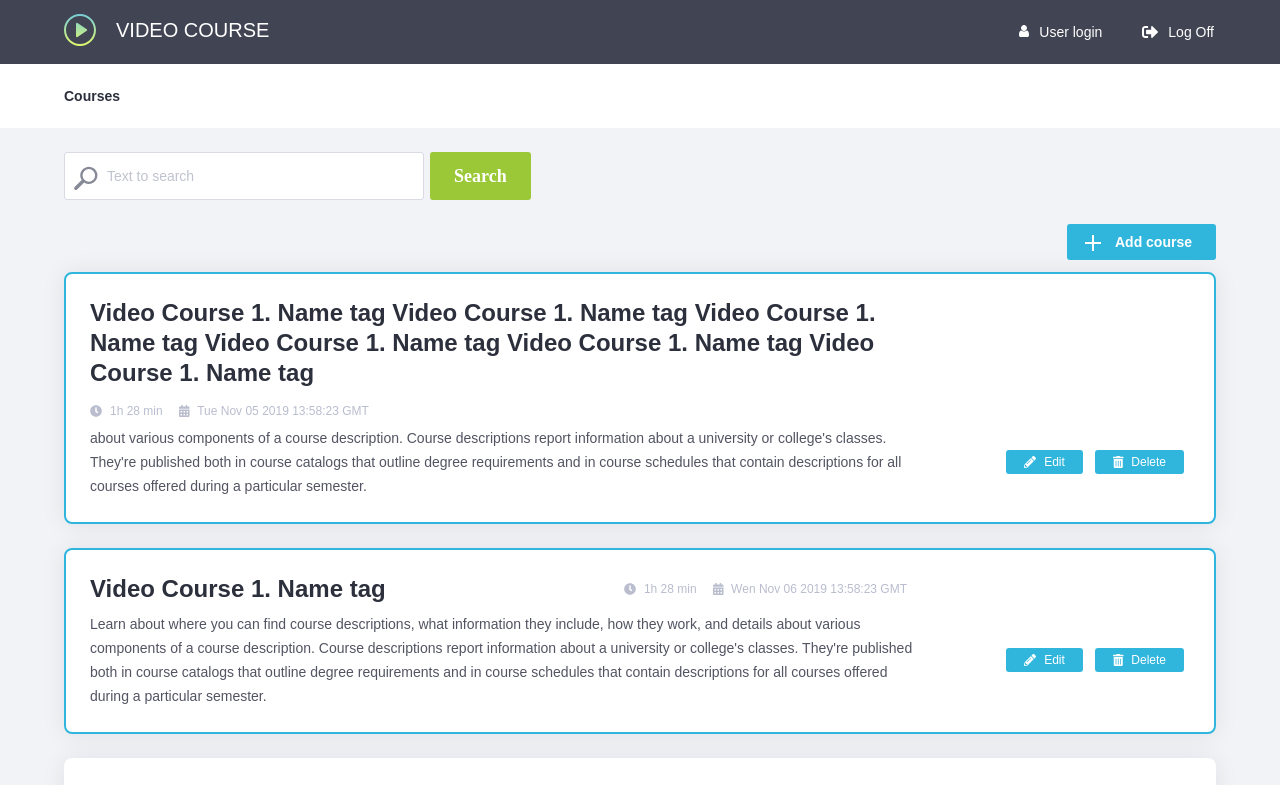
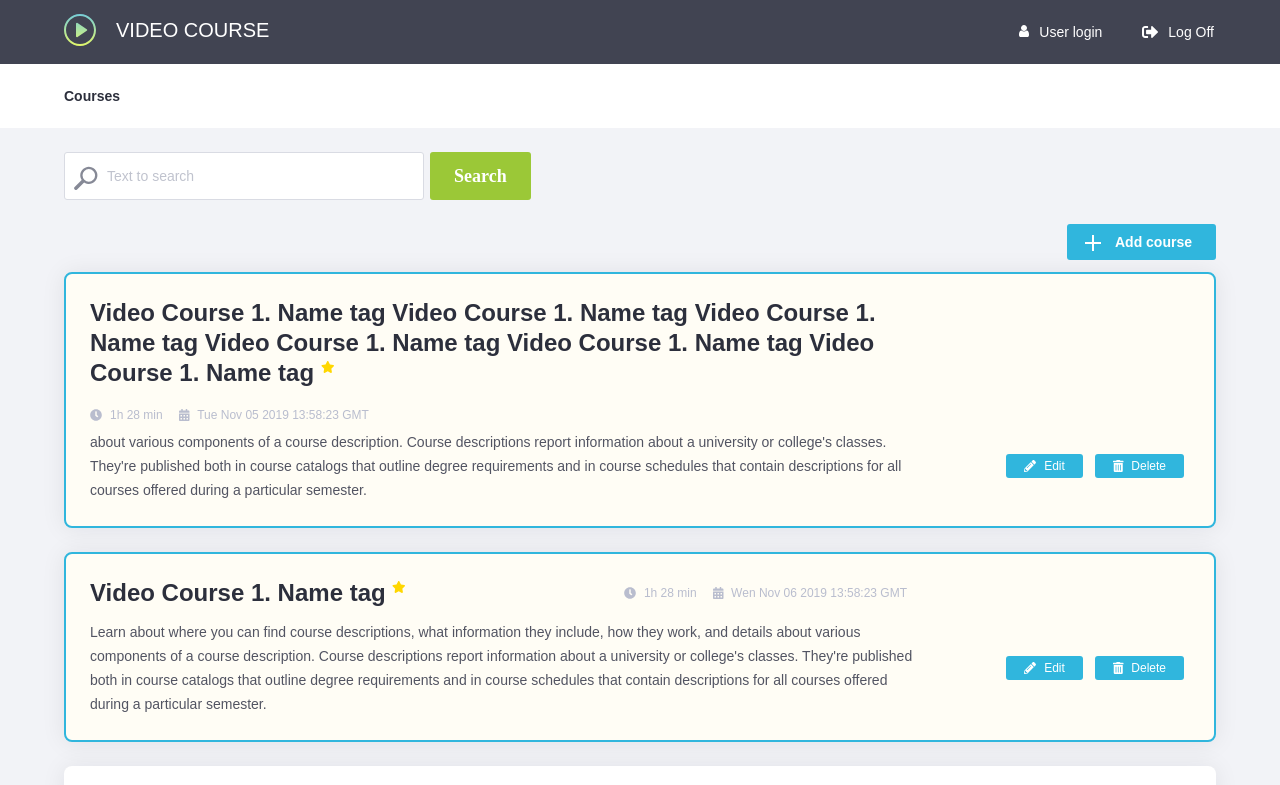
Before and after one commit to NataliaKirishun/AngularMentoring, an Angular app in the folder client/: page /course in a window 1280 px wide. Shown: the top 785 px of the page. Built offline with nearby package versions, Linux system fonts and the light colour scheme.

Commit message:
Task-4 Add top rated field to the course item and appropriate behaviour according to it

```diff
--- a/client/src/app/color.less
+++ b/client/src/app/color.less
@@ -10,3 +10,4 @@
 @sick-green: #9bc837;
 @dark-sky-blue: #30b6dd;
 @soft-blue: #577ce6;
+@gold: #ffd700;
--- a/client/src/app/course/components/course-item/course-item.component.html
+++ b/client/src/app/course/components/course-item/course-item.component.html
@@ -1,7 +1,8 @@
-<div class="course-item" [appCircleRound]="color">
-<!--<div class="course-item">-->
+<div class="course-item" [appCircleRound]="color" [ngClass]="{'top-rated': topRated}">
   <div class="course-item__header">
-    <h3 class="course-item__title">{{courseItem.title}}</h3>
+    <h3 class="course-item__title">{{courseItem.title}}
+      <fa-icon *ngIf="topRated" class="course-item__star-icon" [icon]="faStar"></fa-icon>
+    </h3>
     <div class="course-item__info-wrapper">
       <fa-icon class="course-item__icon" [icon]="faClock"></fa-icon>
       <span class="course-item__duration">{{courseItem.duration}}</span>
--- a/client/src/app/course/components/course-item/course-item.component.less
+++ b/client/src/app/course/components/course-item/course-item.component.less
@@ -8,6 +8,10 @@
   box-shadow: 0 1px 24px 0 rgba(18, 21, 35, 0.08);
   padding: 24px;
   margin-bottom: 24px;
+
+  &.top-rated {
+    background-color: lighten(@gold, 48%);
+  }
 
   &__header {
     display: flex;
@@ -22,6 +26,13 @@
     font-weight: 600;
     color: @dark;
     margin-bottom: 8px;
+  }
+
+  &__star-icon {
+    position: relative;
+    top: -10px;
+    color: @gold;
+    font-size: 12px;
   }
 
   &__info-wrapper {
--- a/client/src/app/course/components/course-item/course-item.component.ts
+++ b/client/src/app/course/components/course-item/course-item.component.ts
@@ -1,7 +1,7 @@
-import { Component, EventEmitter, Input, Output, OnChanges, } from '@angular/core';
+import {Component, EventEmitter, Input, Output, OnChanges, OnInit } from '@angular/core';
 import { ICourseListItem } from '../../models/course-list-item';
 
-import { faClock, faCalendarAlt, faPencilAlt, faTrashAlt } from '@fortawesome/free-solid-svg-icons';
+import { faClock, faCalendarAlt, faPencilAlt, faTrashAlt, faStar } from '@fortawesome/free-solid-svg-icons';
 
 import { COLORS } from '../../../config/colors.config';
 
@@ -10,7 +10,7 @@ import { COLORS } from '../../../config/colors.config';
   templateUrl: './course-item.component.html',
   styleUrls: ['./course-item.component.less']
 })
-export class CourseItemComponent implements OnChanges{
+export class CourseItemComponent implements OnInit, OnChanges {
   @Input() courseItem: ICourseListItem;
   @Output() delete: EventEmitter<string> = new EventEmitter<string>();
 
@@ -18,8 +18,10 @@ export class CourseItemComponent implements OnChanges{
   public faCalendarAlt = faCalendarAlt;
   public faPencilAlt = faPencilAlt;
   public faTrashAlt = faTrashAlt;
+  public faStar = faStar;
 
   public color: string = null;
+  public topRated: boolean;
 
   ngOnChanges(): void {
     const dateDiff = this.getDateDifferance();
@@ -29,6 +31,10 @@ export class CourseItemComponent implements OnChanges{
     if ( dateDiff < 0 ) {
       this.color = COLORS.BLUE;
     }
+  }
+
+  ngOnInit(): void {
+    this.topRated = this.courseItem.topRated;
   }
 
   private getDateDifferance(): number {
--- a/client/src/app/course/models/course-list-item.ts
+++ b/client/src/app/course/models/course-list-item.ts
@@ -4,4 +4,5 @@ export interface ICourseListItem {
   duration: string;
   date: string;
   description: string;
+  topRated: boolean;
 }
--- a/client/src/app/course/services/course.service.ts
+++ b/client/src/app/course/services/course.service.ts
@@ -11,21 +11,24 @@ export class CourseService {
       title: 'Video Course 1. Name tag Video Course 1. Name tag Video Course 1. Name tag Video Course 1. Name tag Video Course 1. Name tag Video Course 1. Name tag',
       duration: '1h 28 min',
       date: 'Tue Nov 05 2019 13:58:23 GMT',
-      description: 'about various components of a course description. Course descriptions report information about a university or college\'s classes. They\'re published both in course catalogs that outline degree requirements and in course schedules that contain descriptions for all courses offered during a particular semester.'
+      description: 'about various components of a course description. Course descriptions report information about a university or college\'s classes. They\'re published both in course catalogs that outline degree requirements and in course schedules that contain descriptions for all courses offered during a particular semester.',
+      topRated: true,
     },
     {
       id: '9adged87',
       title: 'Video Course 1. Name tag',
       duration: '1h 28 min',
       date: 'Wen Nov 06 2019 13:58:23 GMT',
-      description: 'Learn about where you can find course descriptions, what information they include, how they work, and details about various components of a course description. Course descriptions report information about a university or college\'s classes. They\'re published both in course catalogs that outline degree requirements and in course schedules that contain descriptions for all courses offered during a particular semester.'
+      description: 'Learn about where you can find course descriptions, what information they include, how they work, and details about various components of a course description. Course descriptions report information about a university or college\'s classes. They\'re published both in course catalogs that outline degree requirements and in course schedules that contain descriptions for all courses offered during a particular semester.',
+      topRated: true,
     },
     {
       id: '9adged87',
       title: 'Video Course 1. Name tag',
       duration: '1h 28 min',
       date: 'Jan 09 2018 13:58:23 GMT',
-      description: 'Learn about where you can find course descriptions, what information they include, how they work, and details about various components of a course description. Course descriptions report information about a university or college\'s classes. They\'re published both in course catalogs that outline degree requirements and in course schedules that contain descriptions for all courses offered during a particular semester.'
+      description: 'Learn about where you can find course descriptions, what information they include, how they work, and details about various components of a course description. Course descriptions report information about a university or college\'s classes. They\'re published both in course catalogs that outline degree requirements and in course schedules that contain descriptions for all courses offered during a particular semester.',
+      topRated: false,
     }
   ];
 
```
